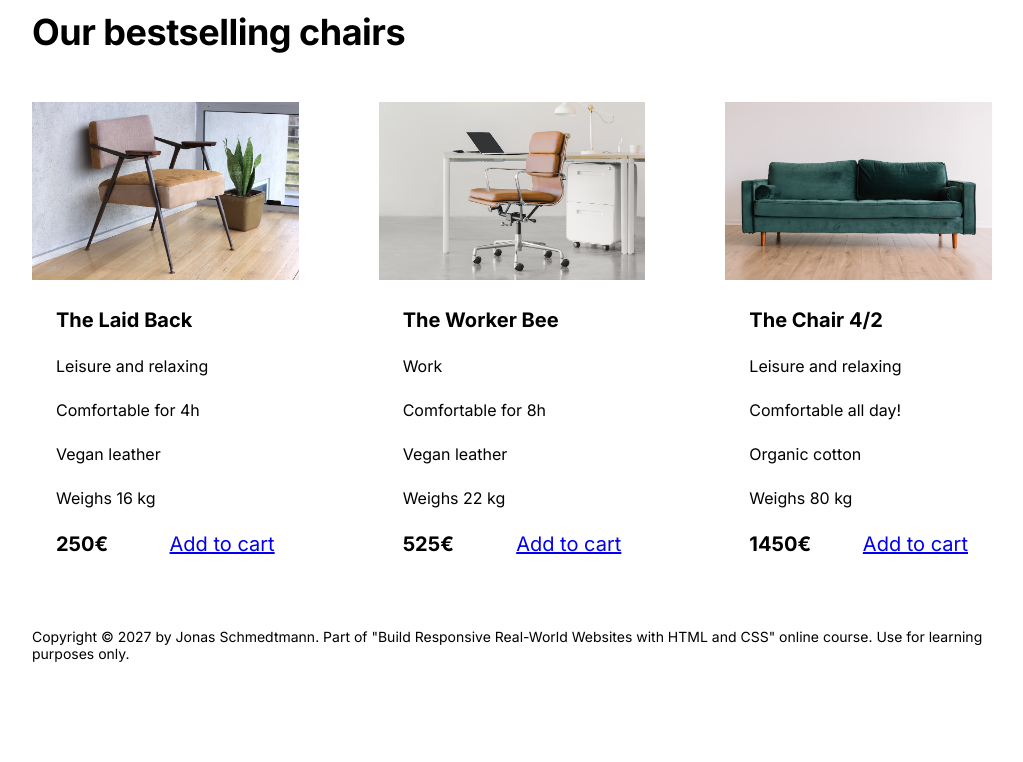
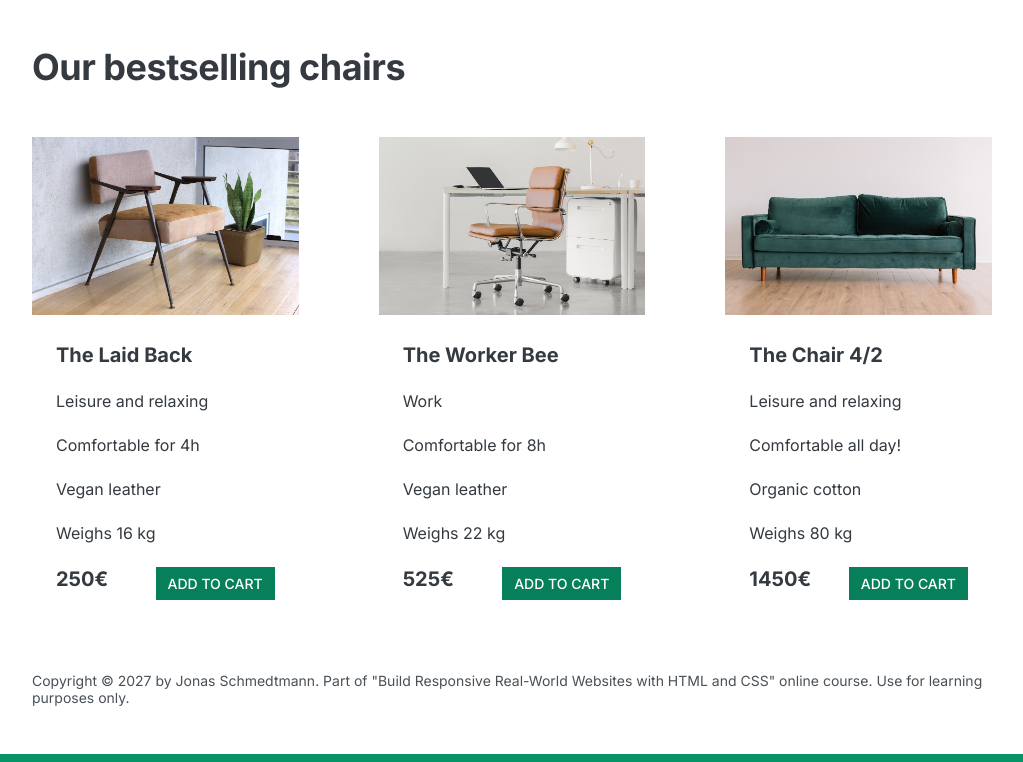
Before and after one commit to dewanwakilahmed/lisbon-chair-shop, a plain HTML site: page index.html in a window 1280 px wide. Shown: the part 1098-1860 px from the top of the page, without its empty margins (128-1151 px from the left). Before the commit the page ends 1808 px from the top, so only its background shows below. Drawn offline with Linux system fonts and the light colour scheme.

Commit message:
Implemented Colors

```diff
--- a/style.css
+++ b/style.css
@@ -4,6 +4,9 @@ SPACING SYSTEM (px)
 
 FONT SIZE SYSTEM (px)
 10 / 12 / 14 / 16 / 18 / 20 / 24 / 30 / 36 / 44 / 52 / 62 / 74 / 86 / 98
+
+MAIN COLOR: #087f5b
+GREY COLOR: #343a40
 */
 
 @import url("https://fonts.googleapis.com/css2?family=Inter:wght@400;500;700&display=swap");
@@ -19,6 +22,8 @@ FONT SIZE SYSTEM (px)
 /* ----------------- */
 body {
   font-family: "Inter", sans-serif;
+  color: #343a40;
+  border-bottom: 8px solid #099268;
 }
 
 .container {
@@ -41,6 +46,31 @@ h2 {
   display: grid;
   grid-template-columns: repeat(3, 1fr);
   column-gap: 80px;
+}
+
+.btn:link,
+.btn:visited {
+  background-color: #087f5b;
+  color: #fff;
+  text-decoration: none;
+  text-transform: uppercase;
+  font-weight: 500;
+  display: inline-block;
+}
+
+.btn:hover,
+.btn:active {
+  background-color: #099268;
+}
+
+.btn--big {
+  font-size: 18px;
+  padding: 16px 32px;
+}
+
+.btn--small {
+  font-size: 14px;
+  padding: 8px 12px;
 }
 
 /* ----------------- */
@@ -92,6 +122,9 @@ img {
 
 /* TESTIMONIAL */
 .testimonial-section {
+  background-color: #099268;
+  color: #fff;
+  padding: 24px;
 }
 
 .testimonial-box {
@@ -149,4 +182,5 @@ h3 {
 footer {
   margin-bottom: 48px;
   font-size: 14px;
+  color: #495057;
 }
```
